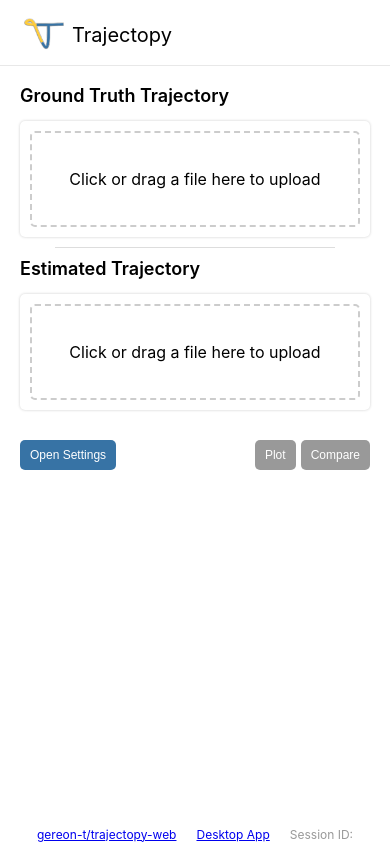
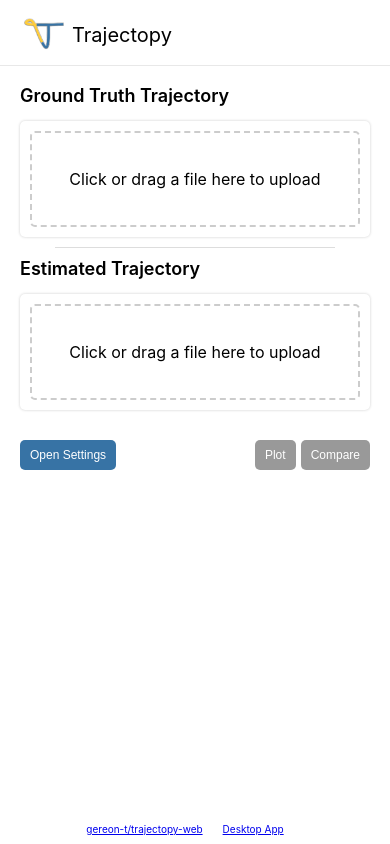
Before and after one commit to gereon-t/trajectopy-web, a React (Create React App) app in the folder trajectopy-react/: page / in a window 390 px wide. Built offline with nearby package versions, Linux system fonts and the light colour scheme; no server answers.

Commit message:
Remove session id from mobile layout

```diff
--- a/trajectopy-react/src/App.css
+++ b/trajectopy-react/src/App.css
@@ -35,3 +35,18 @@
 .footer-divider {
   margin: 0 10px;
 }
+
+@media screen and (max-width: 768px) {
+  .footer {
+    height: 30px;
+  }
+
+  .session-text {
+    display: none;
+  }
+
+  .footer-items {
+    font-size: 10px;
+  }
+
+}
```
Also changed, not shown: 1 other file (tests, documents, lock files or other folders).
